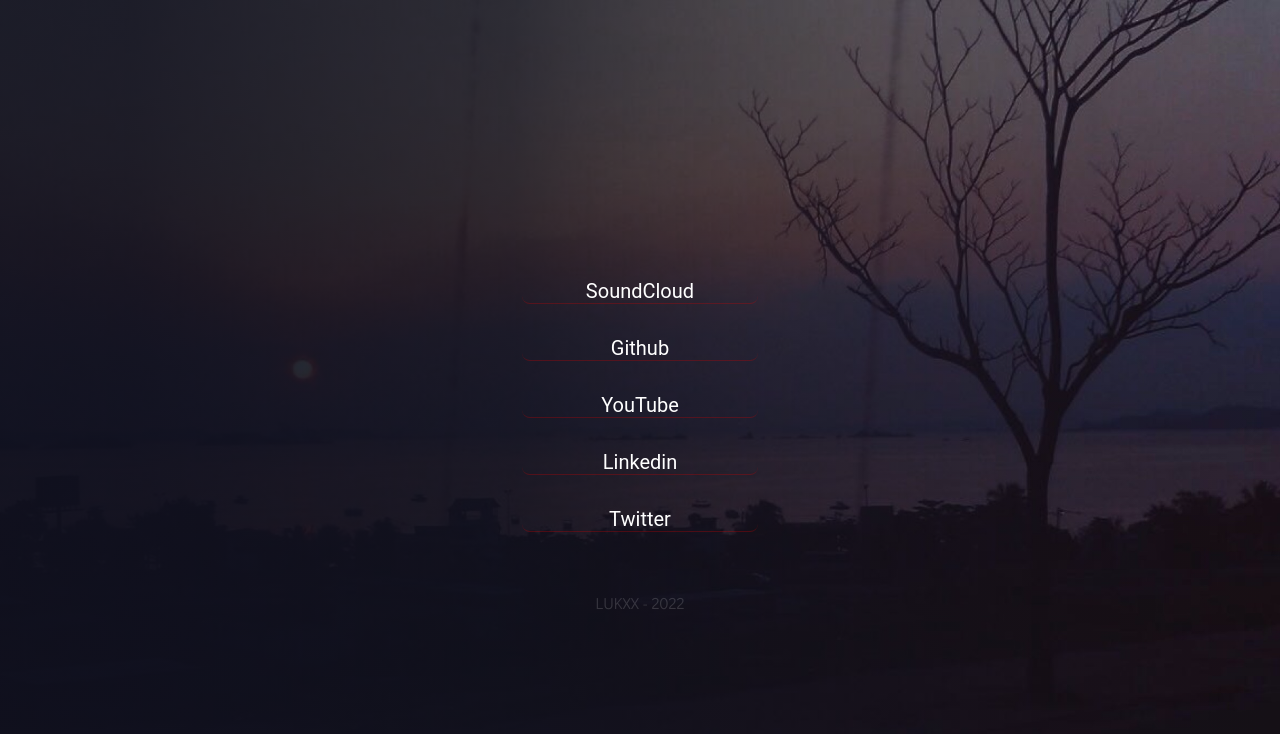
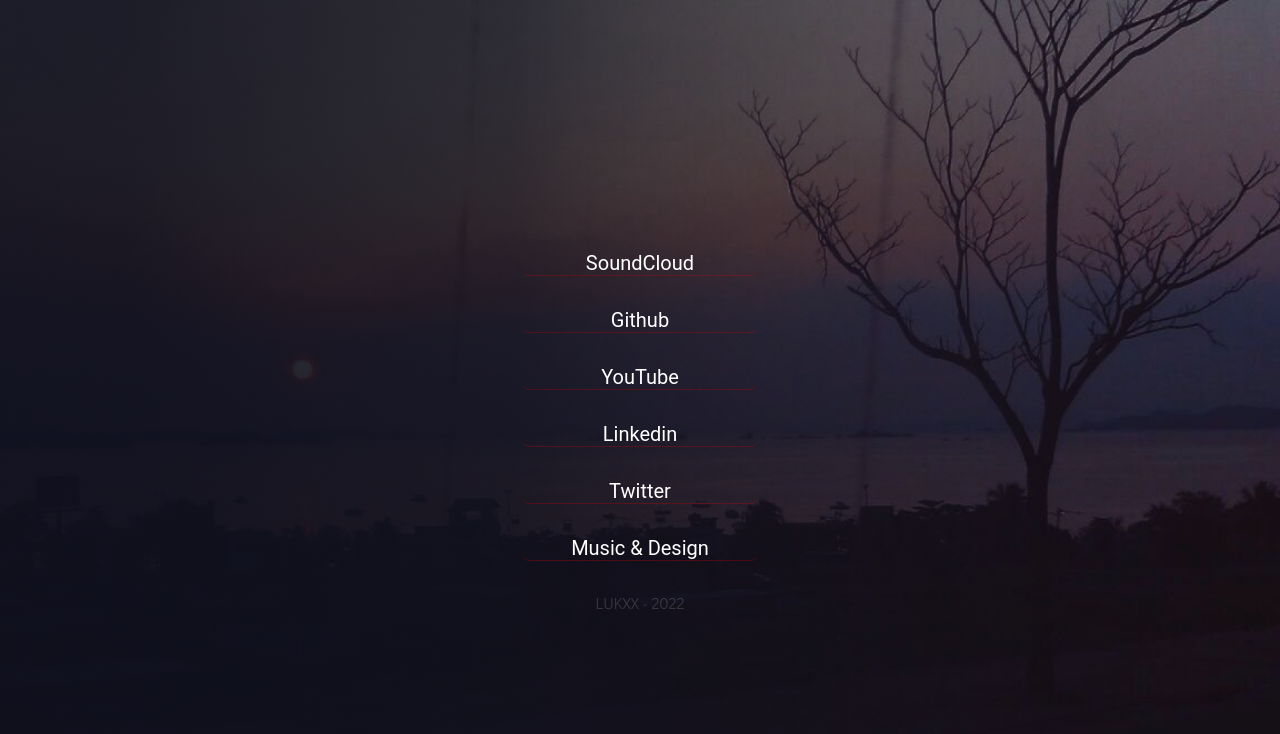
Before and after one commit to LucasLimaDeSouza/linkPortifolio, a plain HTML site: page index.html in a window 1280 px wide. Drawn offline with Linux system fonts and the light colour scheme.

Commit message:
add->Music&Design

```diff
--- a/index.html
+++ b/index.html
@@ -20,6 +20,7 @@
                 <li><a href="https://www.youtube.com/channel/UCmZepL1T8zPwVlkkYUvNAKw" target="_blank">YouTube</a></li>
                 <li><a href="https://www.linkedin.com/in/lucas-lima-de-souza/" target="_blank">Linkedin</a></li>
                 <li><a href="https://twitter.com/LucasLukxx" target="_blank">Twitter</a></li>
+                <li><a href="https://lucaslimadesouza.github.io/Music---Design/" target="_blank">Music & Design</a></li>
             </ul>
         </div>
         <footer>LUKXX - 2022</footer>
```
